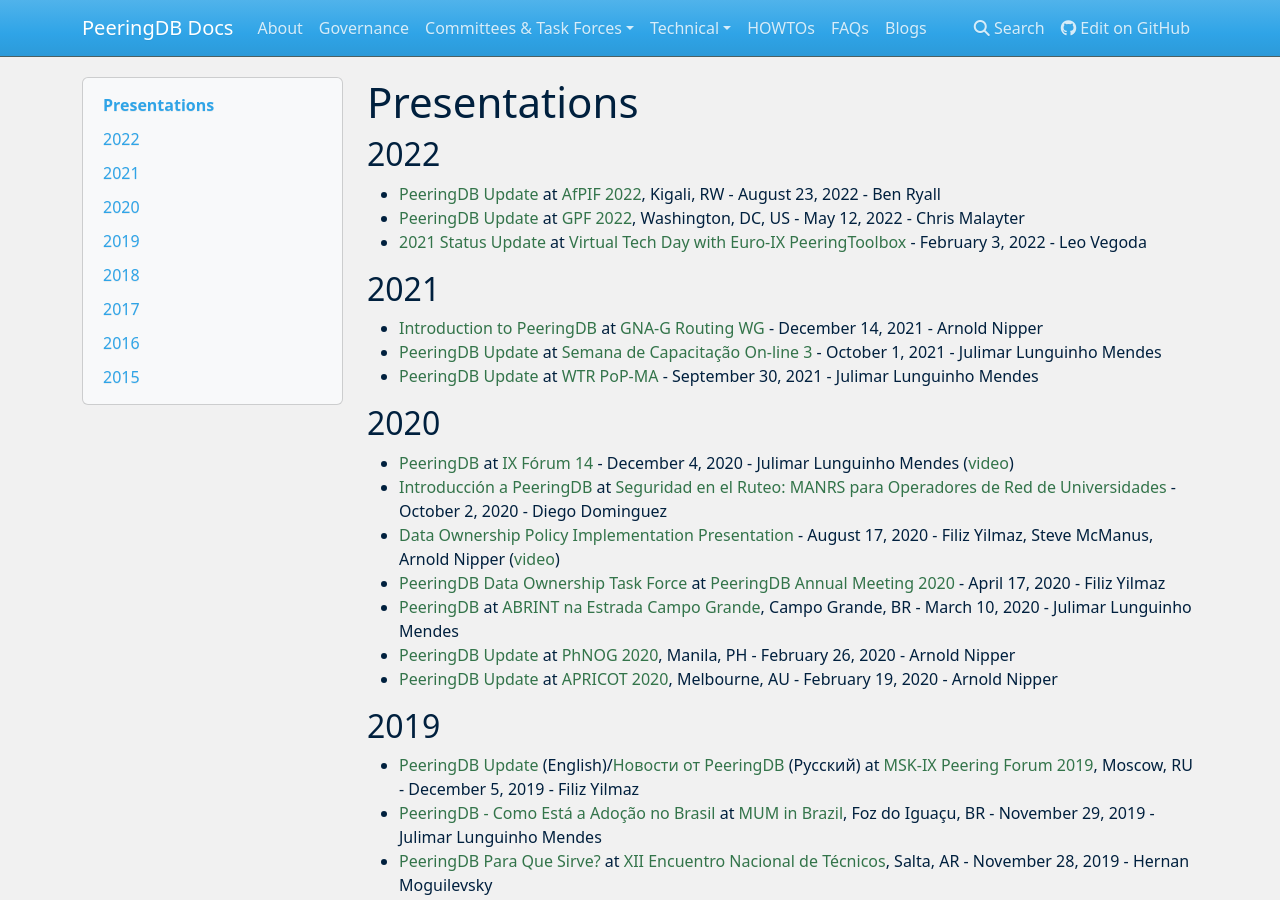
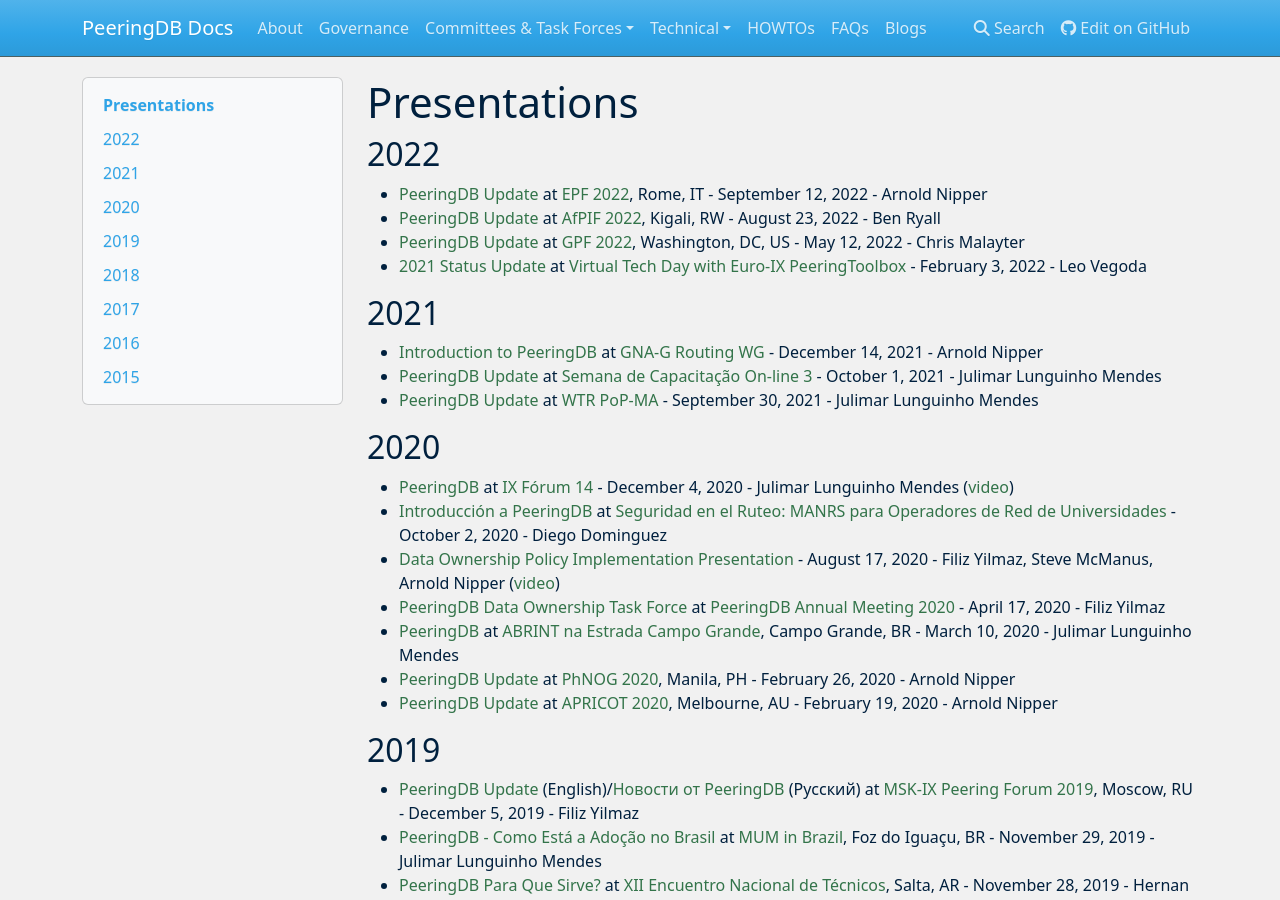
Before and after one commit to peeringdb/docs, an MkDocs documentation site: the page built from docs/presentations.md, in a window 1280 px wide and 900 px high. Built offline with MkDocs 1.6.1, drawn with Linux system fonts in a browser that asks for light colours; nearby versions of some CDN libraries.

Commit message:
Added Arnold's EPF 2022 presentation.

```diff
--- a/docs/presentations.md
+++ b/docs/presentations.md
@@ -1,6 +1,7 @@
 # Presentations
 
 ## 2022
+- [PeeringDB Update](presentation/20220912_EPF15_Arnold.pdf) at [EPF 2022](https://peering-forum.eu/2022/), Rome, IT - September 12, 2022 - Arnold Nipper
 - [PeeringDB Update](presentation/20220823_AfPIF_Ben.pdf) at [AfPIF 2022](https://www.afpif.org/afpif2022/), Kigali, RW - August 23, 2022 - Ben Ryall
 - [PeeringDB Update](presentation/20220512_GPF_2022_Malayter.pdf) at [GPF 2022](https://www.globalpeeringforum.org/), Washington, DC, US - May 12, 2022 - Chris Malayter
 - [2021 Status Update](presentation/20220203-Teraco-Tech-Day.pdf) at [Virtual Tech Day with Euro-IX PeeringToolbox](https://www.teraco.co.za/events/virtual-tech-days/) - February 3, 2022 - Leo Vegoda
```
Also changed, not shown: 1 other file.
